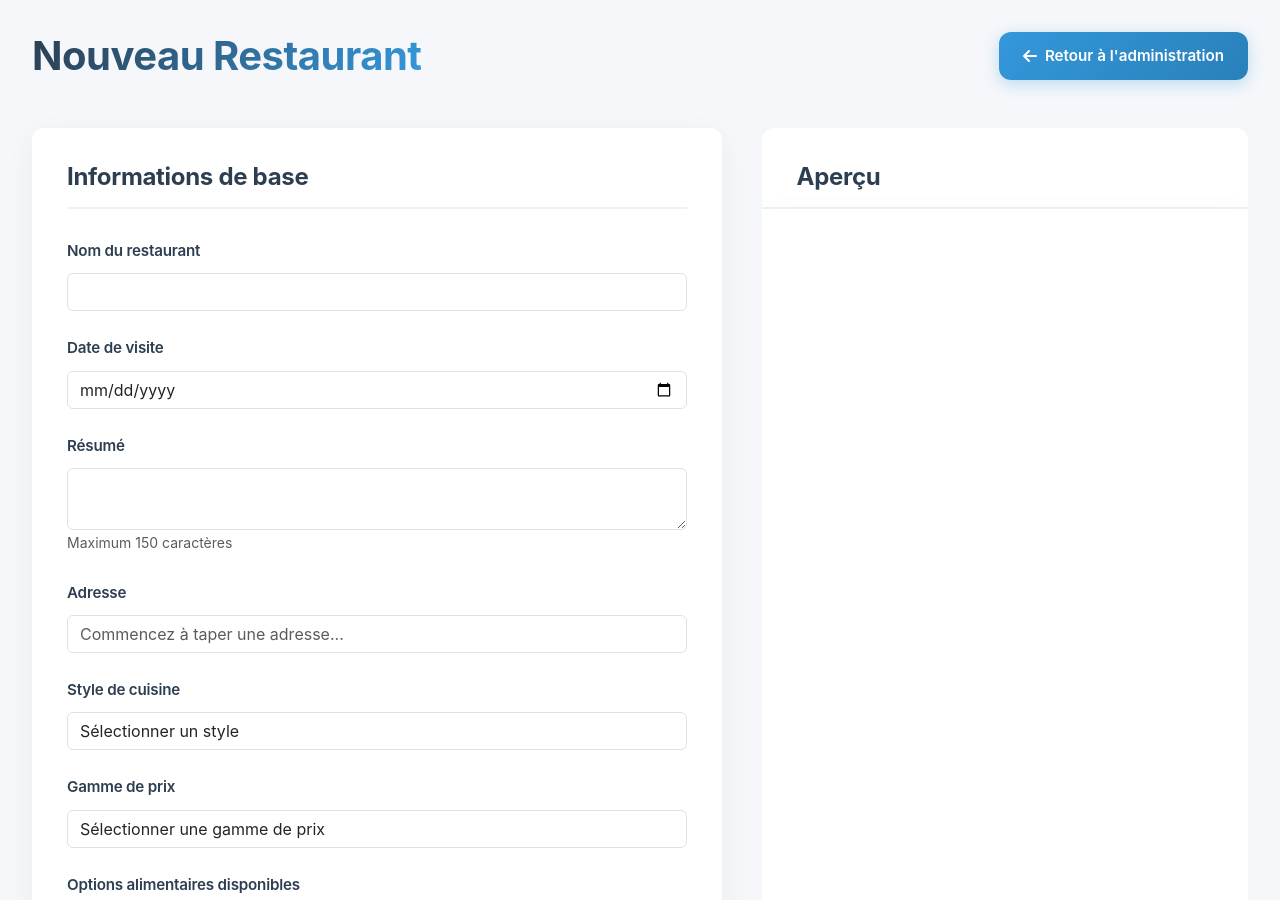
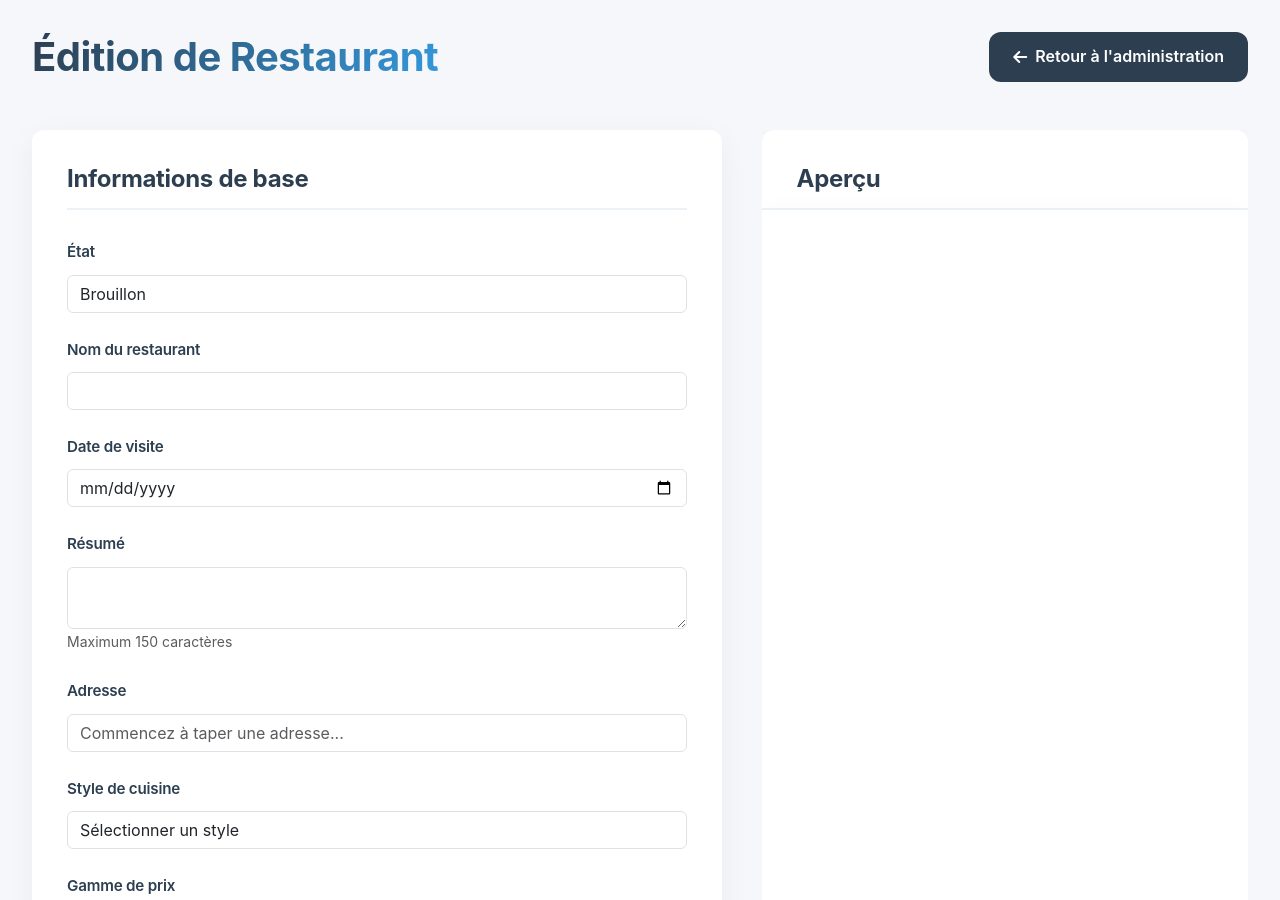
Before and after one commit to Natael21/blog-culinaire, a Jekyll site: the page admin/edit-resto.html, which Jekyll copies as it is, in a window 1280 px wide and 900 px high. Built offline with Jekyll 4.4.1, drawn with Linux system fonts in a browser that asks for light colours.

Commit message:
Enhance restaurant editing page: Add logging for debugging during data loading, implement state selection for restaurant status, and update layout for improved user experience. Adjust form elements to include state management and enhance error handling for missing data.

```diff
--- a/admin/edit-resto.html
+++ b/admin/edit-resto.html
@@ -2384,17 +2384,34 @@ ${editorContent}`;
 
         // Initialisation
         document.addEventListener('DOMContentLoaded', () => {
+            console.log('=== Début du chargement de la page d\'édition ===');
+
             // Vérifier si on charge un brouillon existant
             const urlParams = new URLSearchParams(window.location.search);
             const filename = urlParams.get('filename');
+            console.log('Filename extrait de l\'URL:', filename);
 
             if (filename) {
+                console.log('Tentative de chargement des données du restaurant...');
+
                 // Charger les données du restaurant
                 const drafts = JSON.parse(localStorage.getItem('drafts') || '[]');
+                console.log('Nombre de brouillons trouvés:', drafts.length);
+                console.log('Contenu des brouillons:', drafts);
+
                 const restaurant = drafts.find(d => d.filename === filename);
+                console.log('Restaurant trouvé:', restaurant);
 
                 if (restaurant) {
+                    console.log('Remplissage du formulaire avec les données du restaurant...');
+
+                    // Extraire l'état du contenu Markdown
+                    const stateMatch = restaurant.content.match(/state:\s*(\w+)/);
+                    const state = stateMatch ? stateMatch[1] : 'draft';
+                    console.log('État extrait du Markdown:', state);
+
                     // Remplir le formulaire avec les données du restaurant
+                    document.getElementById('state').value = state;
                     document.getElementById('title').value = restaurant.title;
                     document.getElementById('date').value = restaurant.date;
                     document.getElementById('description').value = restaurant.description;
@@ -2402,17 +2419,30 @@ ${editorContent}`;
                     document.getElementById('style').value = restaurant.style;
                     document.getElementById('price').value = restaurant.price;
 
+                    console.log('Données de base remplies:', {
+                        state: restaurant.state,
+                        title: restaurant.title,
+                        date: restaurant.date,
+                        description: restaurant.description,
+                        address: restaurant.address,
+                        style: restaurant.style,
+                        price: restaurant.price
+                    });
+
                     // Gérer les options alimentaires
                     if (restaurant.diet) {
                         const diets = restaurant.diet.split(',');
+                        console.log('Options alimentaires trouvées:', diets);
                         document.getElementById('vegetarian').checked = diets.includes('vegetarian-friendly');
                         document.getElementById('vegan').checked = diets.includes('vegan-friendly');
                     }
 
                     // Charger les images
                     if (restaurant.images && restaurant.images.length > 0) {
+                        console.log('Nombre d\'images trouvées:', restaurant.images.length);
                         const mainImage = restaurant.images.find(img => img.isMain);
                         if (mainImage) {
+                            console.log('Image principale trouvée:', mainImage);
                             // Convertir base64 en File
                             const mainImageFile = base64ToFile(mainImage.data, mainImage.name);
                             handleMainImageUpload(mainImageFile);
@@ -2420,6 +2450,7 @@ ${editorContent}`;
 
                         // Charger les images de la galerie
                         const galleryImages = restaurant.images.filter(img => !img.isMain);
+                        console.log('Nombre d\'images de galerie:', galleryImages.length);
                         galleryImages.forEach(img => {
                             const galleryFile = base64ToFile(img.data, img.name);
                             handleGalleryUpload([galleryFile]);
@@ -2474,10 +2512,12 @@ ${editorContent}`;
 </head>
 <body>
     <header class="admin-header">
-        <h1 class="admin-title">Nouveau Restaurant</h1>
-        <a href="index.html" class="action-button">
-            <i class="fas fa-arrow-left"></i> Retour à l'administration
-        </a>
+        <h1 class="admin-title">Édition de Restaurant</h1>
+        <div style="display: flex; gap: 1rem; align-items: center;">
+            <a href="index.html" class="back-button">
+                <i class="fas fa-arrow-left"></i> Retour à l'administration
+            </a>
+        </div>
     </header>
 
     <div class="page-container">
@@ -2486,6 +2526,15 @@ ${editorContent}`;
                 <!-- Informations de base -->
                 <div class="form-section">
                     <h2 class="form-section-title">Informations de base</h2>
+                    <div class="form-group">
+                        <label for="state">État</label>
+                        <select id="state" class="form-control" required>
+                            <option value="draft">Brouillon</option>
+                            <option value="ready">Prêt à publier</option>
+                        </select>
+                        <div class="invalid-feedback">Veuillez sélectionner un état</div>
+                    </div>
+
                     <div class="form-group">
                         <label for="title" class="form-label">Nom du restaurant</label>
                         <div class="input-wrapper">
```
Also changed, not shown: other parts of admin/edit-resto.html (+7 -0 lines).
